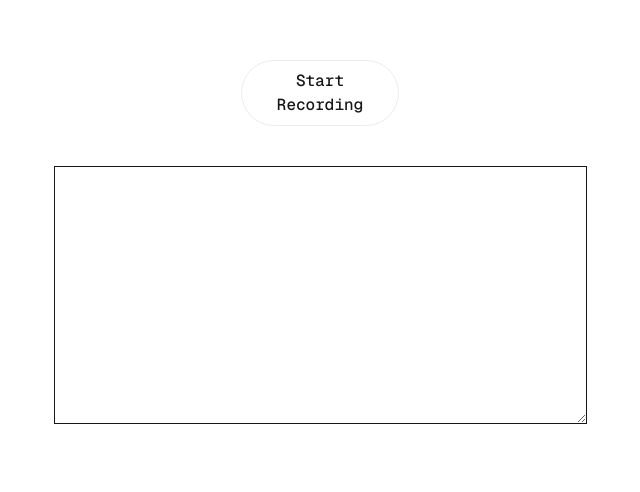
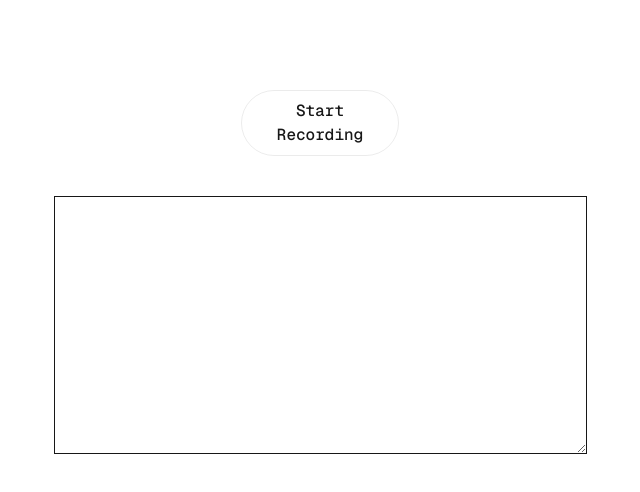
Before and after one commit to grxnto/kamailio, a Next.js app in the folder kamailio-app/my-app/: page / in a window 1280 px wide. Shown: the part 196-688 px from the top of the page, without its empty margins (320-960 px from the left). Built offline with nearby package versions, Linux system fonts and the light colour scheme.

Commit message:
Fix bugs in styling for smaller windows

```diff
--- a/kamailio-app/my-app/src/app/components/audio-recorder.tsx
+++ b/kamailio-app/my-app/src/app/components/audio-recorder.tsx
@@ -53,7 +53,7 @@
         readOnly
         rows={10}
         cols={50}
-        className="border p-2 w-full max-w-xl"
+        className="border p-2 w-full max-w-xl sm:min-w-[300px]"
       />
     </div>
   );
--- a/kamailio-app/my-app/src/app/page.tsx
+++ b/kamailio-app/my-app/src/app/page.tsx
@@ -14,13 +14,13 @@
 
 export default function Home() {
   return (
-    <div className="font-mono flex flex-col items-center justify-center min-h-screen">
-      <main className="">
-        <h1 className="text-3xl font-bold text-white justify-center">
-          <a className="hover:underline hover:underline-offset-4" href="https://github.com/grxnto/kamailio" target="_blank" rel="noopener noreferrer">
-            Kamaʻilio
-          </a>
-          {" "}Audio Transcriber
+    <div className="font-mono flex flex-col items-center justify-center min-h-screen px-8 sm:px-8 min-w-[350px]">
+      <main className="justify-center">
+        <a className="block text-center hover:underline hover:underline-offset-4 text-6xl font-bold text-white" href="https://github.com/grxnto/kamailio" target="_blank" rel="noopener noreferrer">
+          Kamaʻilio
+        </a>
+        <h1 className="flex text-3xl font-bold text-white justify-center">
+          Audio Transcriber
         </h1>
         <AudioRecorder />
       </main>
```
